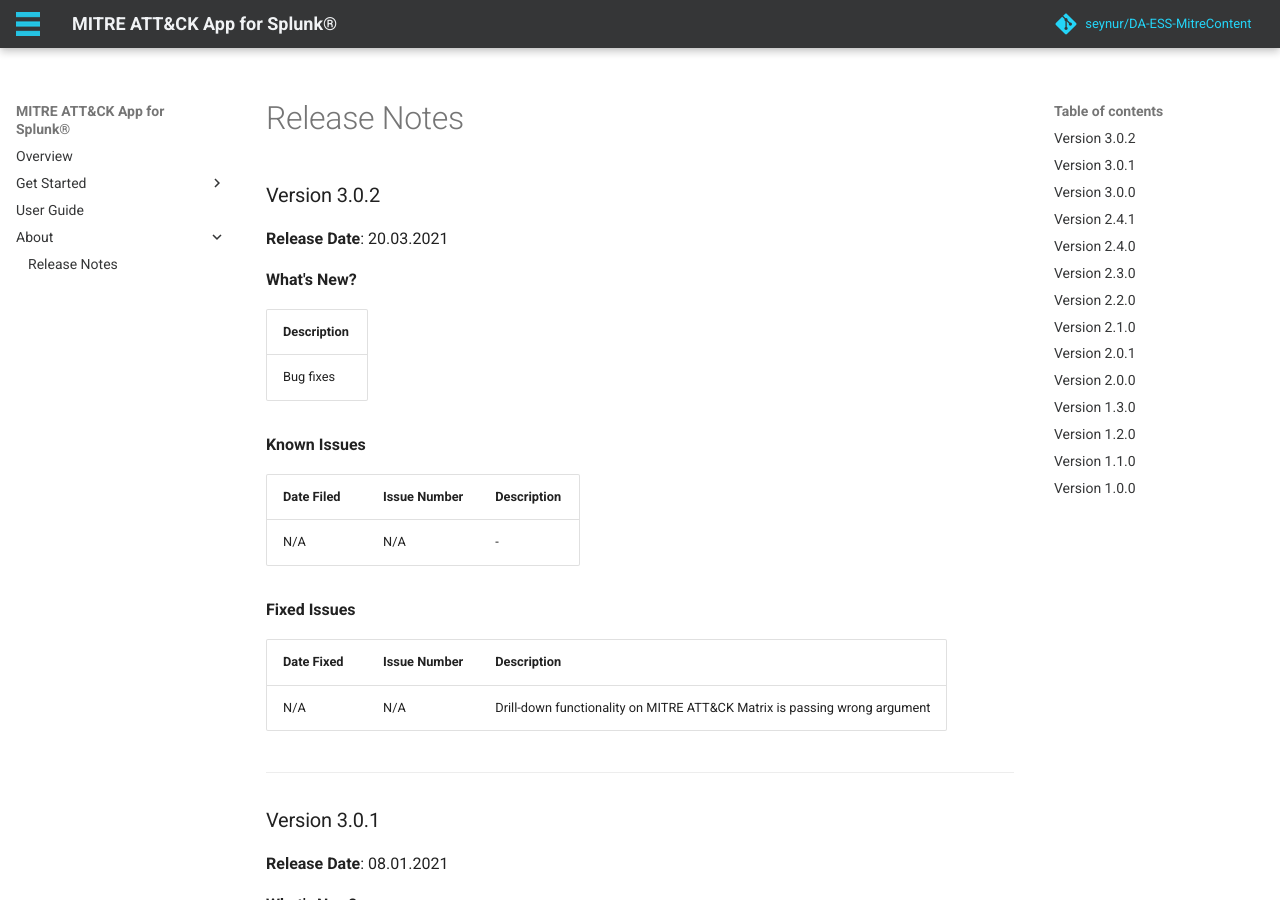
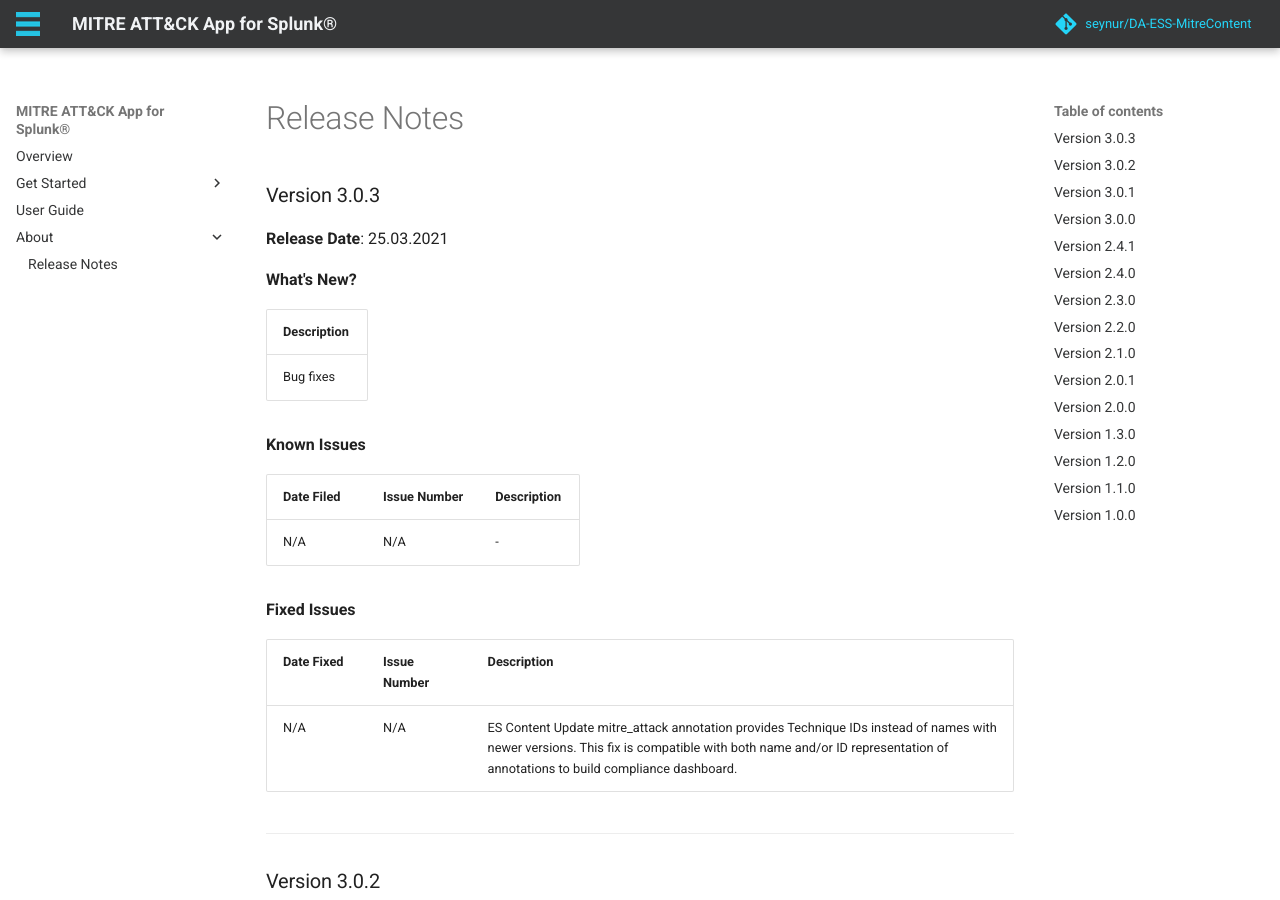
Before and after one commit to Oykucann/mitre-app-for-splunk-docs, an MkDocs documentation site: the page built from docs/release_notes.md, in a window 1280 px wide and 900 px high. Built offline with MkDocs 1.6.1 and Material for MkDocs 9.7.7, drawn with Linux system fonts in a browser that asks for light colours; comment, search, counter and statistics services are not loaded; the version menu is left out.

Commit message:
add v3.0.3

```diff
--- a/docs/release_notes.md
+++ b/docs/release_notes.md
@@ -1,7 +1,31 @@
 ---
 title: Release Notes
 layout: documentation
-latest_version: 3.0.2
+latest_version: 3.0.3
+---
+
+### Version 3.0.3
+**Release Date**: 25.03.2021
+
+**What's New?**
+
+| Description
+| --------------
+| Bug fixes
+
+**Known Issues**
+
+| Date Filed    | Issue Number      | Description |
+| ------------- | ----------------  | ----------------------
+| N/A    | N/A          | -
+
+
+**Fixed Issues**
+
+| Date Fixed    | Issue Number      | Description |
+| ------------- | ----------------  | ----------------------
+| N/A    | N/A	          | ES Content Update mitre_attack annotation provides Technique IDs instead of names with newer versions. This fix is compatible with both name and/or ID representation of annotations to build compliance dashboard.
+
 ---
 
 ### Version 3.0.2
--- a/mkdocs.yml
+++ b/mkdocs.yml
@@ -50,7 +50,7 @@
     - icon: fontawesome/brands/twitter
       link: https://twitter.com/seynur
   generator: false
-  current_version: 3.0.2
+  current_version: 3.0.3
   version:
     provider: mike
 
```
Also changed, not shown: snippets/initial_setup.md (+1 -1 lines).
